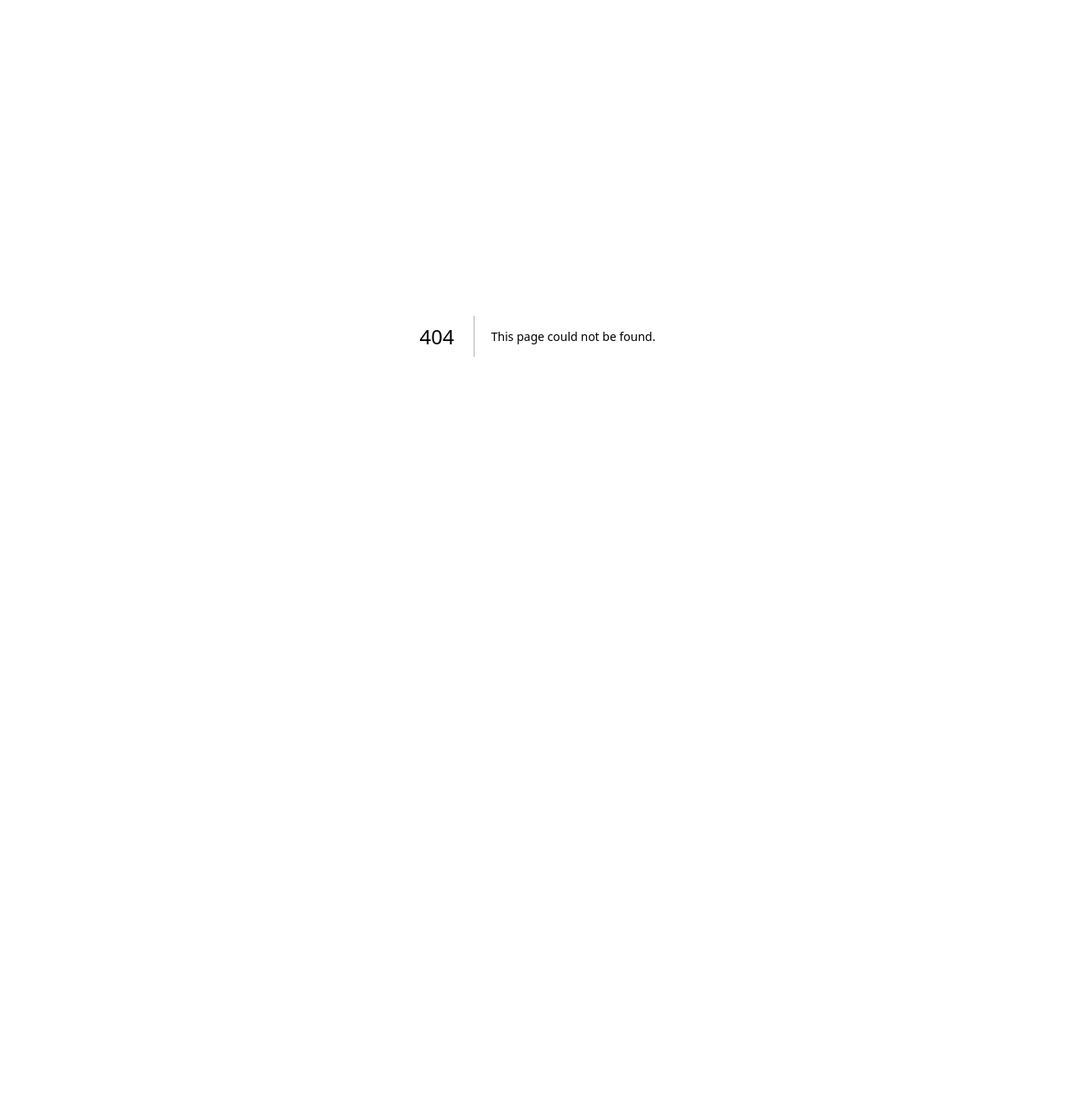
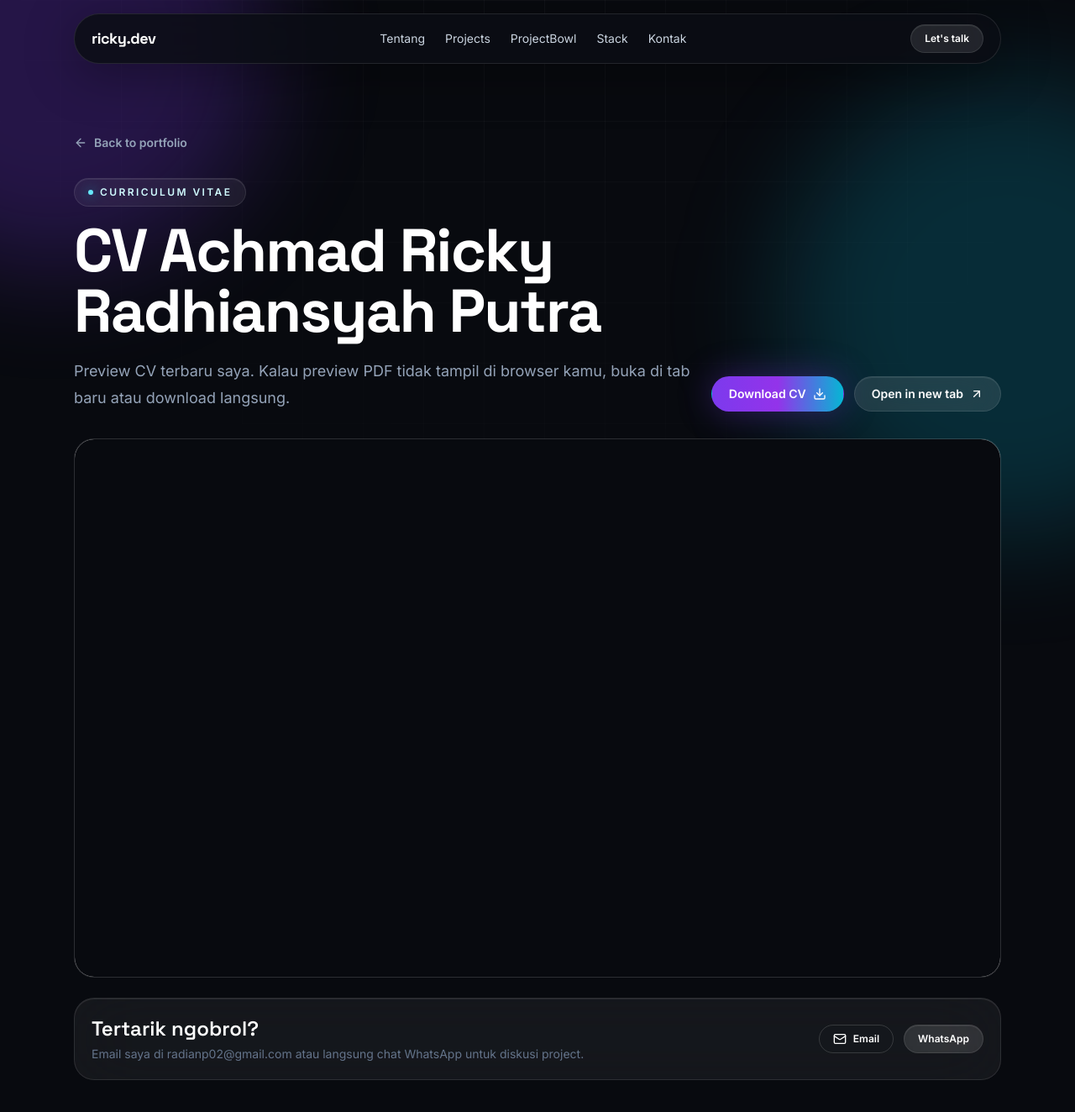
Before and after one commit to Radian-File/project-bowl, a Next.js app in the folder apps/web/: page /cv in a window 1280 px wide. Before the commit this address had no page. Shown: the top 1324 px of the page at 84% size. Before the commit the page ends 800 px from the top, so only its background shows below. Built offline with nearby package versions, Linux system fonts and the light colour scheme.

Commit message:
feat: cv page

```diff
--- /dev/null
+++ b/apps/web/app/cv/page.tsx
@@ -0,0 +1,72 @@
+import type { Metadata } from "next";
+import Link from "next/link";
+import { ArrowLeft, ArrowUpRight, Download, Mail } from "lucide-react";
+import { Card, SectionLabel, buttonClasses } from "@projectbowl/ui";
+import { Navbar } from "@/components/layout/navbar";
+import { profile } from "@/lib/portfolio-data";
+
+const cvPath = "/achmad-ricky-radhiansyah-putra-cv.pdf";
+const whatsappUrl = "https://wa.me/6281295248513";
+
+export const metadata: Metadata = {
+  title: "CV · Achmad Ricky R.P.",
+  description: "Preview dan download CV Achmad Ricky Radhiansyah Putra.",
+};
+
+export default function CvPage() {
+  return (
+    <main className="relative min-h-screen overflow-hidden bg-bowl-background text-bowl-text">
+      <div className="pointer-events-none fixed left-[-12rem] top-[-12rem] h-[32rem] w-[32rem] rounded-full bg-bowl-purple/25 blur-3xl" />
+      <div className="pointer-events-none fixed right-[-12rem] top-24 h-[34rem] w-[34rem] rounded-full bg-bowl-cyan/20 blur-3xl" />
+      <div className="pointer-events-none fixed inset-0 bg-[linear-gradient(rgba(255,255,255,0.035)_1px,transparent_1px),linear-gradient(90deg,rgba(255,255,255,0.035)_1px,transparent_1px)] bg-[size:72px_72px] [mask-image:radial-gradient(circle_at_top,black,transparent_72%)]" />
+
+      <div className="relative">
+        <Navbar />
+        <section className="mx-auto w-full max-w-6xl px-6 pb-20 pt-10 md:pt-16">
+          <Link href="/" className="mb-8 inline-flex items-center gap-2 text-sm font-semibold text-slate-400 transition hover:text-white">
+            <ArrowLeft className="h-4 w-4" /> Back to portfolio
+          </Link>
+
+          <div className="mb-8 flex flex-col gap-5 lg:flex-row lg:items-end lg:justify-between">
+            <div className="max-w-3xl">
+              <SectionLabel>Curriculum Vitae</SectionLabel>
+              <h1 className="font-display text-5xl font-bold leading-none tracking-tight text-white md:text-7xl">CV Achmad Ricky Radhiansyah Putra</h1>
+              <p className="mt-5 text-lg leading-8 text-slate-400">
+                Preview CV terbaru saya. Kalau preview PDF tidak tampil di browser kamu, buka di tab baru atau download langsung.
+              </p>
+            </div>
+            <div className="flex flex-col gap-3 sm:flex-row lg:shrink-0">
+              <Link href={cvPath} download className={buttonClasses({ className: "justify-center" })}>
+                Download CV <Download className="h-4 w-4" />
+              </Link>
+              <Link href={cvPath} target="_blank" rel="noreferrer" className={buttonClasses({ variant: "secondary", className: "justify-center" })}>
+                Open in new tab <ArrowUpRight className="h-4 w-4" />
+              </Link>
+            </div>
+          </div>
+
+          <Card className="overflow-hidden p-0">
+            <iframe src={cvPath} title="CV Achmad Ricky Radhiansyah Putra" className="h-[80vh] w-full bg-white" />
+          </Card>
+
+          <Card className="mt-6 p-5">
+            <div className="flex flex-col gap-4 md:flex-row md:items-center md:justify-between">
+              <div>
+                <h2 className="font-display text-2xl font-semibold text-white">Tertarik ngobrol?</h2>
+                <p className="mt-1 text-sm text-slate-500">Email saya di {profile.email} atau langsung chat WhatsApp untuk diskusi project.</p>
+              </div>
+              <div className="flex flex-col gap-3 sm:flex-row">
+                <Link href={`mailto:${profile.email}`} className={buttonClasses({ variant: "outline", size: "sm", className: "justify-center" })}>
+                  <Mail className="h-4 w-4" /> Email
+                </Link>
+                <Link href={whatsappUrl} target="_blank" rel="noreferrer" className={buttonClasses({ variant: "secondary", size: "sm", className: "justify-center" })}>
+                  WhatsApp
+                </Link>
+              </div>
+            </div>
+          </Card>
+        </section>
+      </div>
+    </main>
+  );
+}
--- a/apps/web/components/sections/hero-section.tsx
+++ b/apps/web/components/sections/hero-section.tsx
@@ -1,5 +1,5 @@
-import { Badge, Button, Card, SectionLabel, buttonClasses } from "@projectbowl/ui";
-import { ArrowDownToLine, ArrowRight, Sparkles } from "lucide-react";
+import { Badge, Card, SectionLabel, buttonClasses } from "@projectbowl/ui";
+import { ArrowRight, Sparkles } from "lucide-react";
 import Link from "next/link";
 import { profile, stats } from "@/lib/portfolio-data";
 
@@ -20,9 +20,9 @@ export function HeroSection() {
           <Link href="#projectbowl" className={buttonClasses({ variant: "secondary", size: "lg" })}>
             Buka ProjectBowl
           </Link>
-          <Button variant="ghost" size="lg" title="CV file will be connected later">
-            Download CV <ArrowDownToLine className="h-4 w-4" />
-          </Button>
+          <Link href="/cv" className={buttonClasses({ variant: "ghost", size: "lg" })}>
+            Lihat CV <ArrowRight className="h-4 w-4" />
+          </Link>
         </div>
 
         <div className="mt-12 grid max-w-2xl gap-3 sm:grid-cols-3">
```
Also changed, not shown: 1 other file (tests, documents, lock files or other folders).
